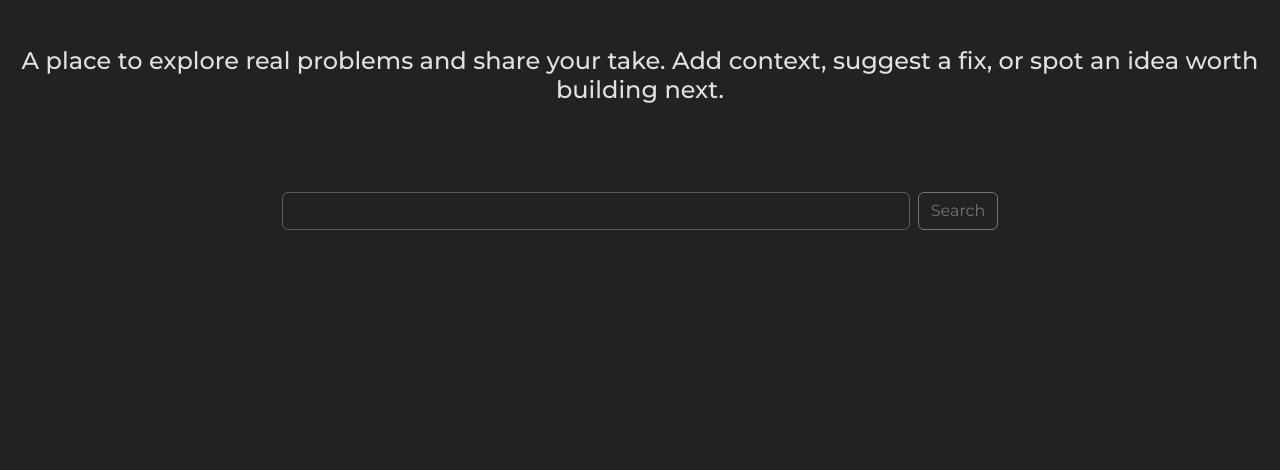
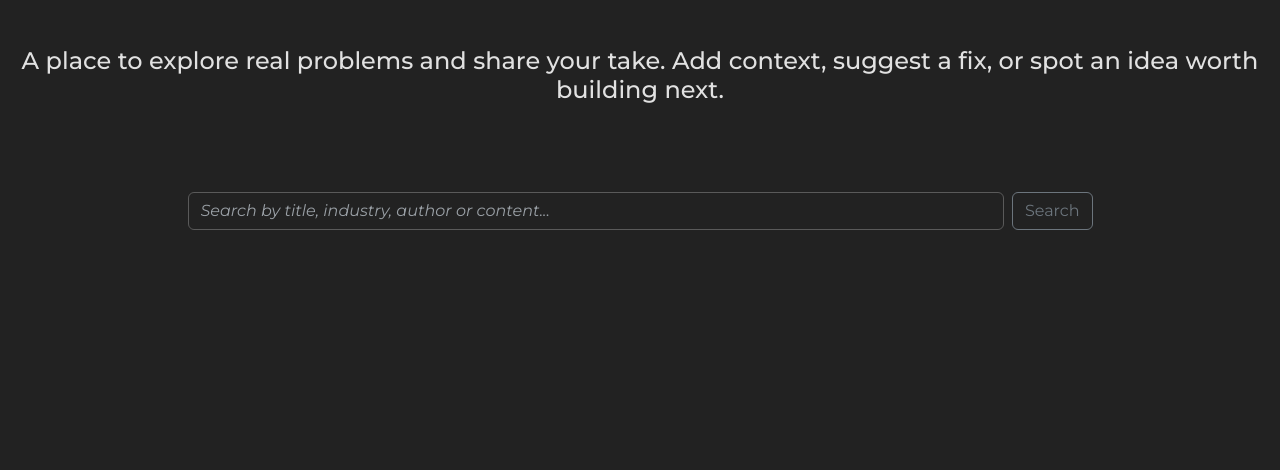
Before and after one commit to GiovanniDevs/Project_problems, a Django app: page /browse/ in a window 1280 px wide. Shown: the part 233-703 px from the top of the page. Run offline with Django 4.2, Linux system fonts and the light colour scheme; data that the repository does not hold is empty.

Commit message:
style: :lipstick: style search bar placeholder

```diff
--- a/problems/templates/problems/index.html
+++ b/problems/templates/problems/index.html
@@ -17,12 +17,12 @@
             </div>
             <form method="get"
                   action="{% url 'browse' %}"
-                  class="d-flex justify-content-center my-3">
+                  class="d-flex justify-content-center mt-3 mb-5">
                 <input type="search"
                        name="q"
                        value="{{ request.GET.q|default:'' }}"
-                       placeholder="Search problems..."
-                       class="form-control w-50 me-2" />
+                       placeholder="Search by title, industry, author or content..."
+                       class="form-control custom-width me-2" />
                 <button type="submit" class="btn btn-outline-secondary">Search</button>
             </form>
             <!-- Problem Entries Column -->
--- a/static/css/style.css
+++ b/static/css/style.css
@@ -1,8 +1,6 @@
 /* Google font import */
 
 @import url("https://fonts.googleapis.com/css2?family=Montserrat:ital,wght@0,100..900;1,100..900&display=swap");
-
-/* <weight>: Use a value from 100 to 900 */
 
 .montserrat-font {
   font-family: "Montserrat", sans-serif;
@@ -127,6 +125,13 @@ body {
   background-color: var(--background);
 }
 /*  Index page styling */
+
+/* Searchbar placeholder */
+
+.form-control.custom-width::placeholder {
+  color: #9aa0a600;
+  font-style: italic;
+}
 
 .card {
   transition:
@@ -260,74 +265,19 @@ body {
   border-color: var(--accent);
 }
 
+@media (min-width: 768px) {
+  .form-control.custom-width::placeholder {
+    color: #9aa0a6 !important;
+    font-style: italic;
+  }
+}
+
 @media (min-width: 992px) {
   .card-clamp {
     max-width: 400px;
   }
+
+  .custom-width {
+    width: 65% !important;
+  }
 }
-
-/* =============================================
-   UNUSED CLASSES - Review and remove if not needed
-   ============================================= */
-
-/* .red-o {
-  color: #e84610;
-}
-
-.thin {
-  font-weight: 300;
-}
-
-.light-bg {
-  background-color: #fff;
-}
-
-.image-container {
-  position: relative;
-}
-
-.image-flash {
-  position: absolute;
-  bottom: 5%;
-  min-width: 30%;
-  left: -2px;
-  background-color: var(--accent);
-}
-
-.scale {
-  width: 100%;
-  height: auto;
-}
-
-.author {
-  color: var(--primary);
-  margin: 4px;
-  text-transform: uppercase;
-}
-
-.post-link:hover {
-  color: #e84610;
-}
-
-.post-title {
-  margin-top: 10%;
-  margin-left: 5%;
-}
-
-.post-subtitle {
-  margin-left: 5%;
-  color: lightgray;
-}
-
-.btn-like {
-  color: #e84610;
-  border: none;
-  background: transparent;
-}
-
-.btn-like:hover,
-.btn-like:active {
-  color: #e84610;
-  background: transparent;
-  border: none;
-} */
```
